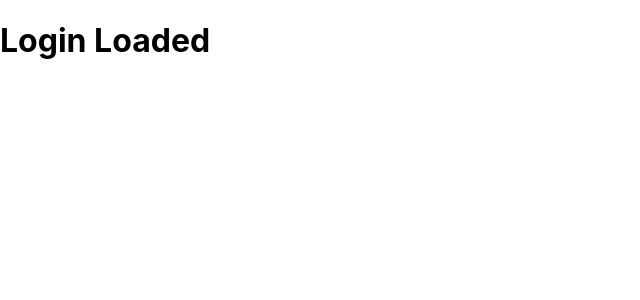
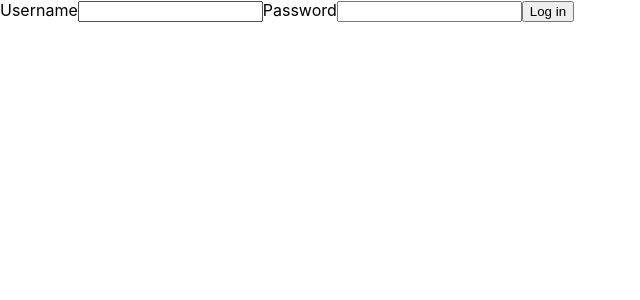
Before and after one commit to Build-week-Plant-Schedule/FrontEnd, a React (Create React App) app in the folder watering-app/: page /Login in a window 1280 px wide. Shown: the top 300 px of the page, without its empty margins (0-640 px from the left). Built offline with nearby package versions, Linux system fonts and the light colour scheme.

Commit message:
built basic login form with state, and onchange. Needs on submit

```diff
--- a/watering-app/src/App.js
+++ b/watering-app/src/App.js
@@ -21,7 +21,7 @@ function App() {
   }
 
   const initLoginForm = {
-    // NOT SURE WHETHER TO HAVE USERS LOGIN WITH USERNAME OF PHONE NUMBER
+      username: '',
       password: ''
   }
 
@@ -57,7 +57,11 @@ function App() {
 
   // NEED SUBMIT HANDLER FOR SIGNUP FORM
 
-  // NEED CHANGE HANDLER FOR LOGIN FORM
+  const loginFormChangeHandler = e => {
+    const {name, value} = e.target;
+    setLoginFormValue({...loginFormValue, [name]: value})
+    console.log(loginFormValue);
+  }
 
   // NEED SUBMIT HANDLER FOR LOGIN FORM
 
@@ -73,7 +77,7 @@ function App() {
             <Home auth={auth} />
           </Route>
           <Route exact path='/Login'>
-                <Login />
+                <Login formValue={loginFormValue} change={loginFormChangeHandler} />
           </Route>
           <Route exact path='/Signup'>
                 <Signup formValue={signupFormValue} change={signupFormChangeHandler} />
--- a/watering-app/src/components/Login.js
+++ b/watering-app/src/components/Login.js
@@ -1,9 +1,23 @@
 
 export default function Login(props) {
 
+    const {formValue, change} = props;
 
     return (
-        <h1>Login Loaded</h1>
+        // FORM NEEDS ON SUBMIT
+        <div>
+            <form>
+                <label>
+                    Username
+                    <input type='text' name='username' value={formValue.username} onChange={change} />
+                </label>
+                <label>
+                    Password
+                    <input type='text' name='password' value={formValue.password} onChange={change} />
+                </label>
+                <button>Log in</button>
+            </form>
+        </div>
     )
 
 }
```
